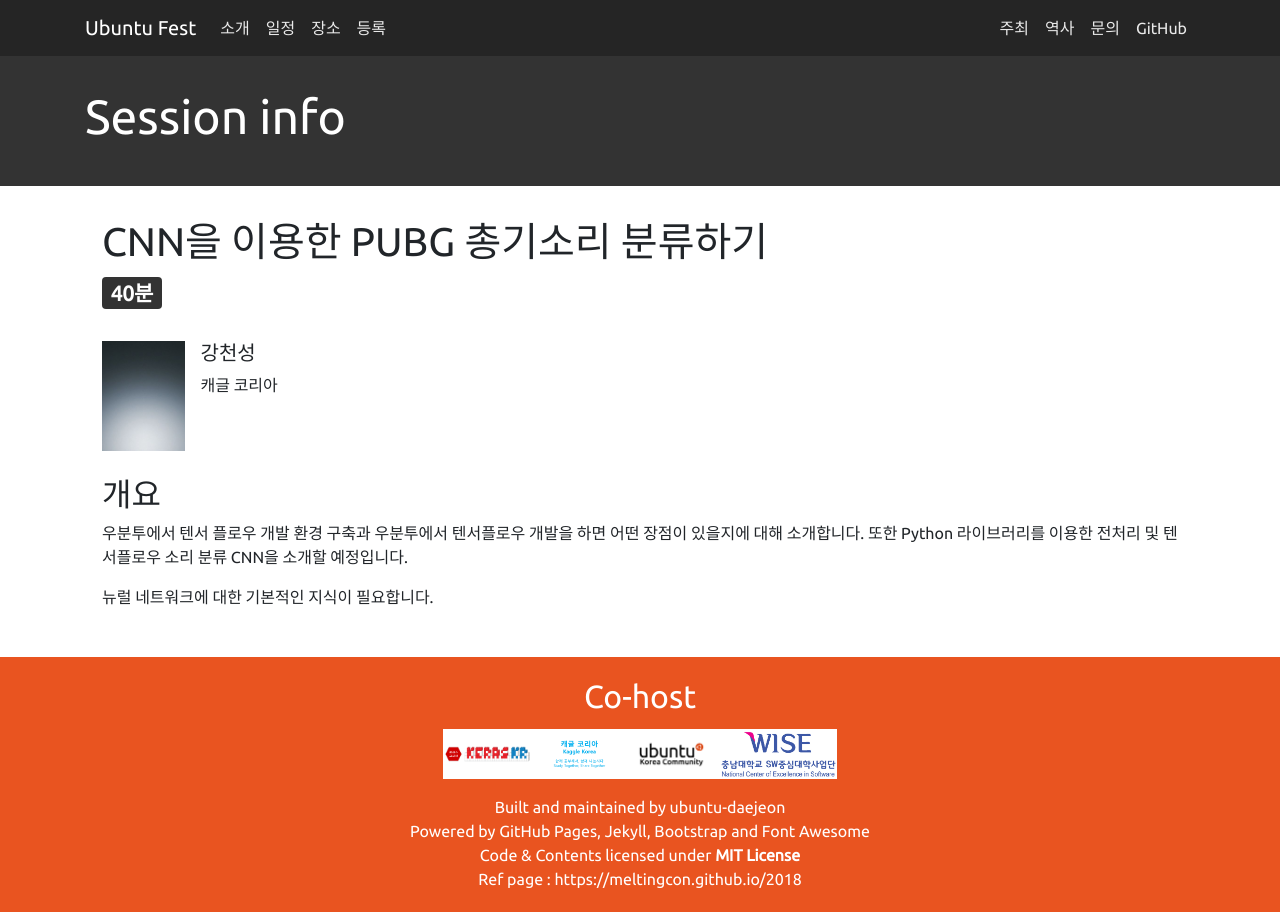
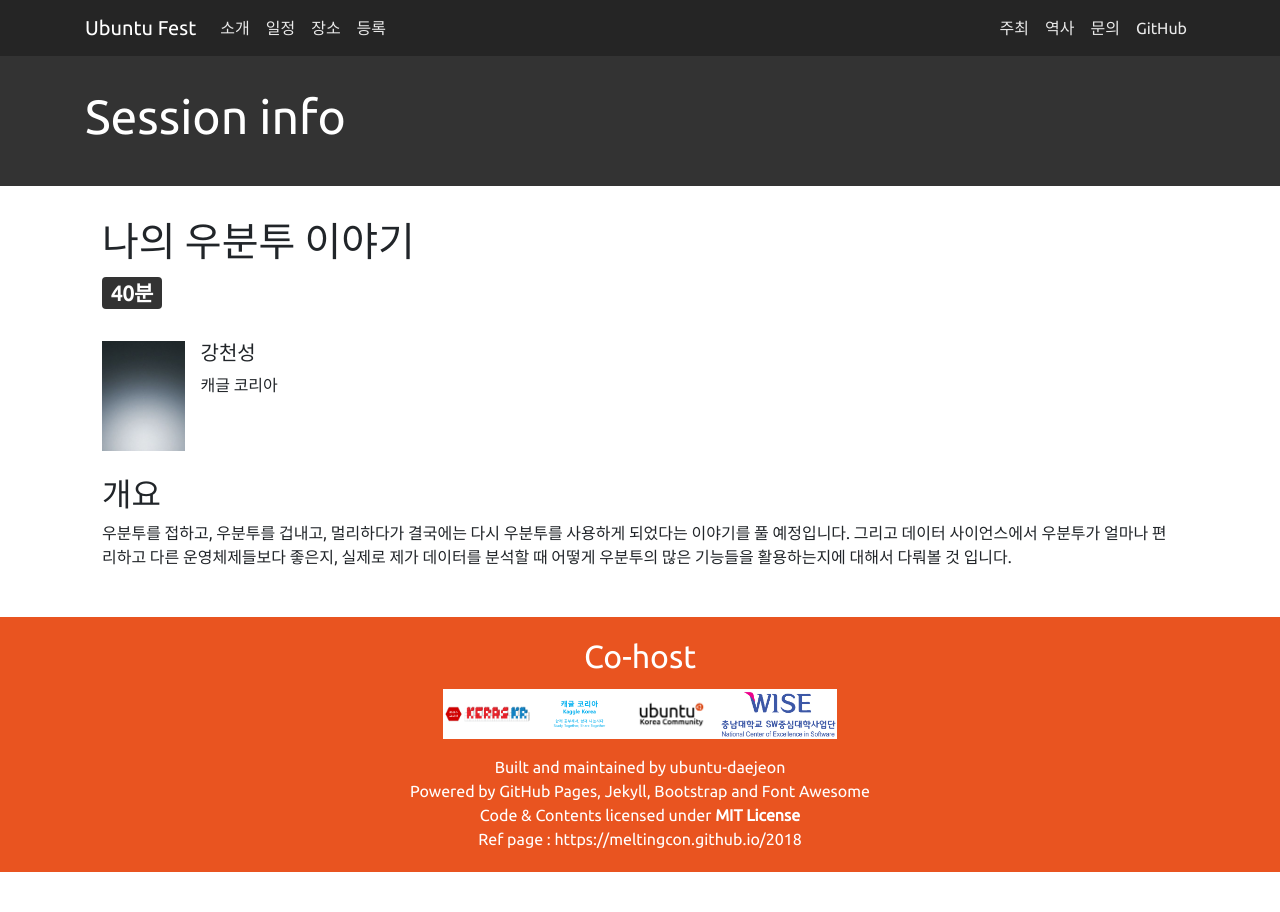
Before and after one commit to ubuntu-kr/ubuntu-fest, a Jekyll site: the page built from _sessions/09*.md, in a window 1280 px wide. Built offline with Jekyll 4.4.1, drawn with Linux system fonts in a browser that asks for light colours.

Commit message:
Update 09*.md

```diff
--- a/_sessions/09*.md
+++ b/_sessions/09*.md
@@ -1,7 +1,7 @@
 ---
 layout: session
 order: 9
-title: CNN을 이용한 PUBG 총기소리 분류하기
+title: 나의 우분투 이야기
 time: "16:10 ~ 16:50"
 duration: 40분
 href: yes
@@ -12,7 +12,6 @@ speakers:
     image: ../assets/imgs/speakers/SELF.jpg
 ---
 ## 개요
-우분투에서 텐서 플로우 개발 환경 구축과 우분투에서 텐서플로우 개발을 하면 어떤 장점이 있을지에 대해 소개합니다.
-또한 Python 라이브러리를 이용한 전처리 및 텐서플로우 소리 분류 CNN을 소개할 예정입니다.
-
-뉴럴 네트워크에 대한 기본적인 지식이 필요합니다.
+우분투를 접하고, 우분투를 겁내고, 멀리하다가 결국에는 다시 우분투를 사용하게 되었다는 이야기를 풀 예정입니다.
+그리고 데이터 사이언스에서 우분투가 얼마나 편리하고 다른 운영체제들보다 좋은지, 실제로 제가 데이터를 분석할 때 어떻게
+우분투의 많은 기능들을 활용하는지에 대해서 다뤄볼 것 입니다.
```
